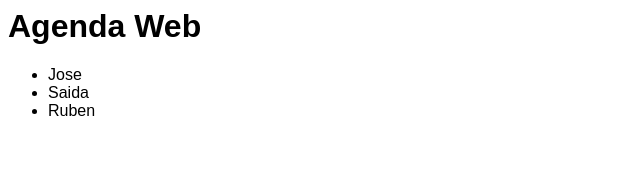
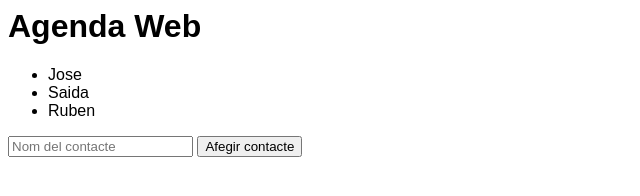
Before and after one commit to Jmorros/Agenda, a plain HTML site: page index.html in a window 1280 px wide. Shown: the whole page, without its empty margins (0-640 px from the left). Drawn offline with Linux system fonts and the light colour scheme.

Commit message:
Afegit formulari per afegir contactes

```diff
--- a/index.html
+++ b/index.html
@@ -3,5 +3,9 @@
     <body>
         <h1>Agenda Web</h1>
         <script src="script.js"></script>
+        <form id="contract-form">
+            <input type="text" id="nom" placeholder="Nom del contacte">
+            <button type="submit">Afegir contacte</button>
+        </form>
     </body>
 </html>
```
